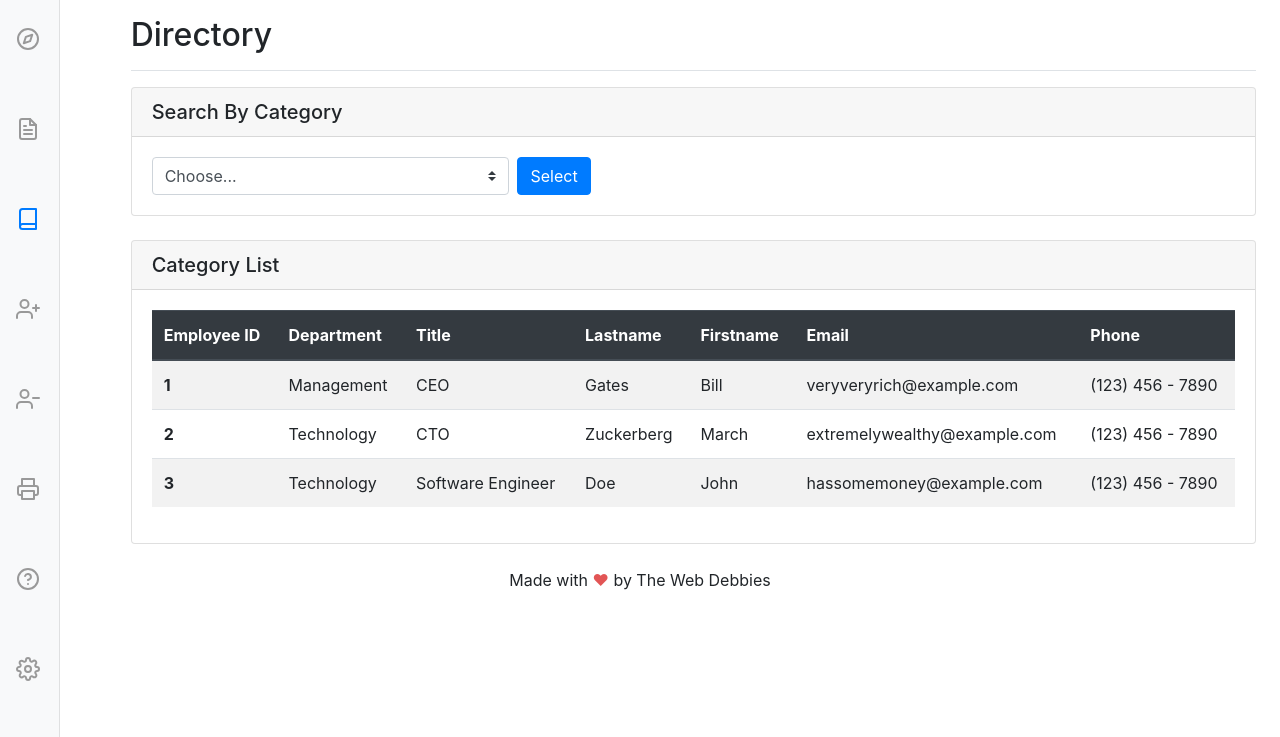
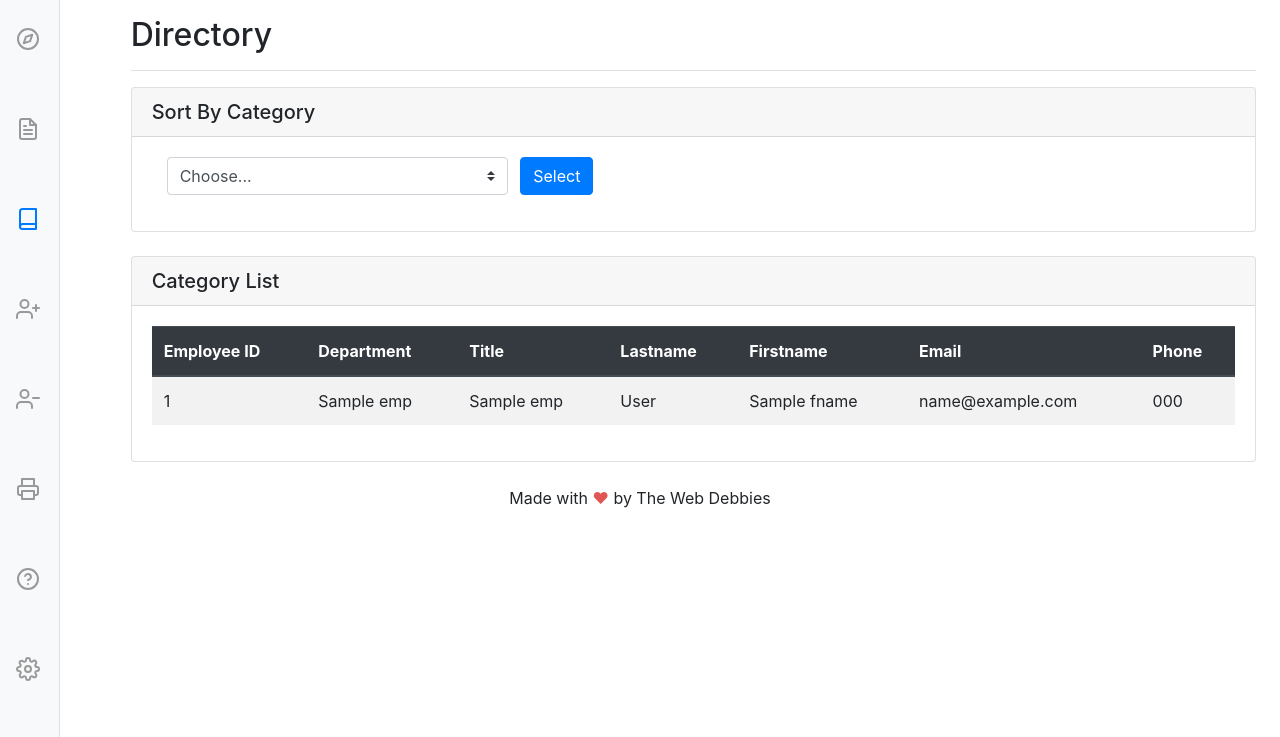
Before and after one commit to GoProduction/Employee_Management_System, a Flask app: template templates/directory.html in a window 1280 px wide. Shown: the part 63-800 px from the top of the page. Run offline with Flask 2, Linux system fonts and the light colour scheme; the template is opened without the code that fills it: most values are stand-ins (such as "Sample title", 1, 10 or a date in 2020); some libraries are stand-ins or nearby versions.

Commit message:
Connected data to table and prepped form for sorting - directory.html

```diff
--- a/templates/directory.html
+++ b/templates/directory.html
@@ -10,27 +10,27 @@
     <div class="d-flex justify-content-between flex-wrap flex-md-nowrap align-items-center pb-2 mb-3 border-bottom">
         <h1 class="h2">Directory</h1>
     </div>
-
+    <form method="post">
         <div class="row">
             <div class="col-sm-12">
                 <div class="card mb-4">
-          <h5 class="card-header">Search By Category</h5>
+                    <h5 class="card-header">Sort By Category</h5>
                     <div class="card-body">
 
-<form class="form-row form-inline">
+
                         <div class="form-group col-md-6">
-         <select class="custom-select mr-2 col-sm-8" id="category">
+                            <select class="custom-select mr-2 col-sm-8" name="txtCategory" id="category">
                                 <option>Choose...</option>
-            <option>Department</option>
-            <option>Title</option>
-            <option>Last Name</option>
-            <option>First Name</option>
-            <option>Employee ID</option>
+                                <option value="deptID">Department</option>
+                                <option value="title">Title</option>
+                                <option value="lname">Last Name</option>
+                                <option value="fname">First Name</option>
+                                <option value="empID">Employee ID</option>
                             </select>
 
-            <button class="btn btn-primary my-sm-0" type="button">Select</button>
+                            <button class="btn btn-primary my-sm-0" type="submit">Select</button>
                         </div>
-</form>
+
 
                     </div>
                 </div>
@@ -52,41 +52,28 @@
                                     <th scope="col">Phone</th>
                                 </tr>
                             </thead>
+
                             <tbody>
+                                {% for emp in employees %}
                                 <tr>
-      <th scope="row">1</th>
-      <td>Management</td>
-      <td>CEO</td>
-      <td>Gates</td>
-      <td>Bill</td>
-      <td>veryveryrich@example.com</td>
-      <td>(123) 456 - 7890</td>
+                                    <td>{{ emp.empID }}</td>
+                                    <td>{{ emp.get_department_title(departments) }}</td>
+                                    <td>{{ emp.title }}</td>
+                                    <td>{{ emp.lname }}</td>
+                                    <td>{{ emp.fname }}</td>
+                                    <td>{{ emp.email }}</td>
+                                    <td>{{ emp.phone }}</td>
                                 </tr>
-    <tr>
-      <th scope="row">2</th>
-      <td>Technology</td>
-      <td>CTO</td>
-      <td>Zuckerberg</td>
-      <td>March</td>
-      <td>extremelywealthy@example.com</td>
-      <td>(123) 456 - 7890</td>
-    </tr>
-    <tr>
-      <th scope="row">3</th>
-      <td>Technology</td>
-      <td>Software Engineer</td>
-      <td>Doe</td>
-      <td>John</td>
-      <td>hassomemoney@example.com</td>
-      <td>(123) 456 - 7890</td>
-    </tr>
+                                {% endfor %}
                             </tbody>
+
                         </table>
 
                     </div>
                 </div>
             </div>
         </div>
+    </form>
 </main>
 
 <!-- Footer -->
```
Lines whose indentation alone changed are shown as unchanged.
